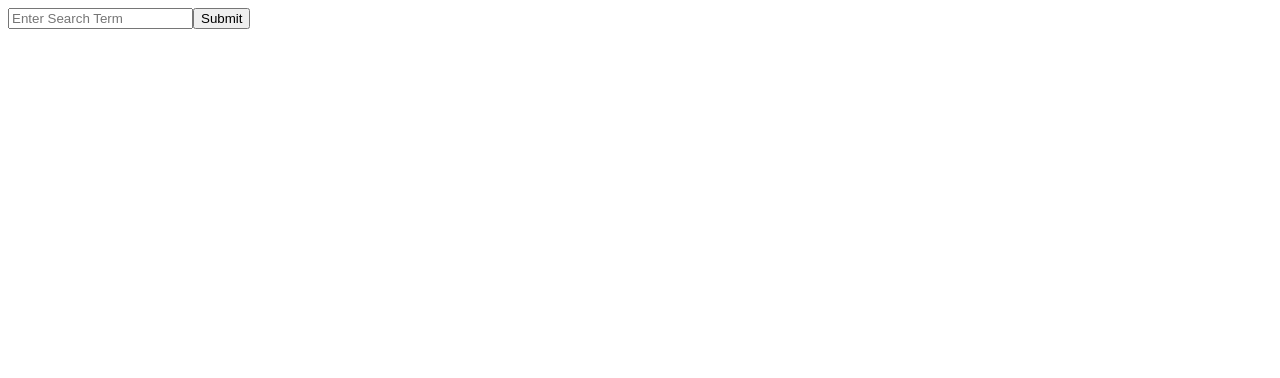
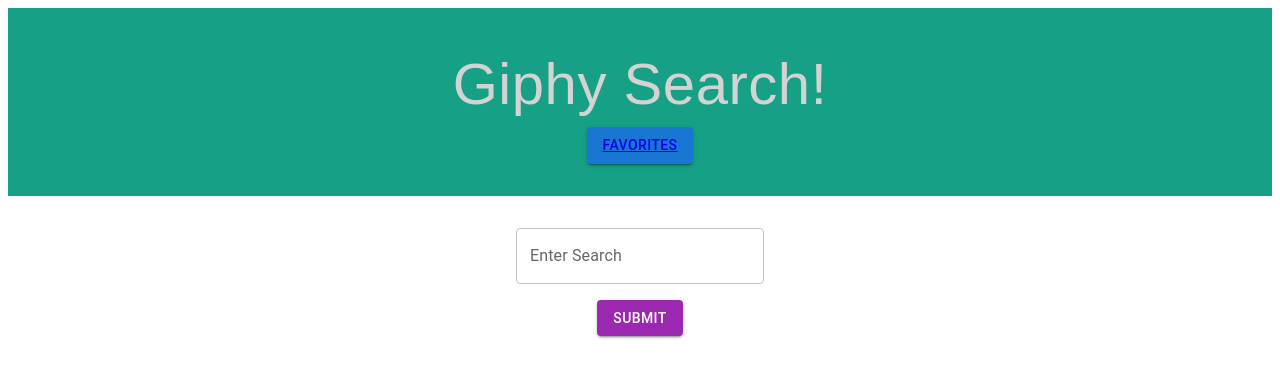
Before and after one commit to danielmrichter/group-giphy-saga-project, a React (Vite) app: page /#/ in a window 1280 px wide. Shown: the top 378 px of the page. Built offline with nearby package versions, Linux system fonts and the light colour scheme.

Commit message:
styling of search and header and nav

```diff
--- a/src/components/App/App.jsx
+++ b/src/components/App/App.jsx
@@ -1,10 +1,12 @@
 import { HashRouter as Router, Route, Link } from "react-router-dom";
 import Search from "../Search/Search.jsx";
 import Favorites from "../Favorites/Favorites";
+import Header from "../Header/Header.jsx"
 
 function App() {
   return (
     <Router>
+      <Header />
       <Route exact path="/">
         <Search />
       </Route>
--- a/src/components/Header/Header.jsx
+++ b/src/components/Header/Header.jsx
@@ -1,12 +1,32 @@
+import { Link, useLocation } from "react-router-dom";
+import { Button, Box, Typography } from "@mui/material";
 
-
-const Header () {
-
+function Header () {
+  const location = useLocation();
+  const currentPath = location.pathname
+ const selectLink= () => {
+  if(currentPath === '/'){
+    return(
+    <Link to="/favorites">Favorites</Link>)
+  }
+  else if(currentPath === '/favorites'){
+    return(
+    <Link to="/">Search</Link>)
+  }
+ }
 
     return(
-        <div>
-          <h1>Giphy Search!</h1>
-        </div>
+        <Box
+        display="flex"
+        flexDirection="column"
+        alignItems="center"
+        paddingTop={4}
+        paddingBottom={4}
+        marginBottom={4}
+        bgcolor="#16a085">
+          <Typography fontFamily="sans-serif" fontSize={58} style={{color: "lightgray"}}>Giphy Search!</Typography>
+          <Button variant="contained">{selectLink()}</Button>
+        </Box>
     )
 }
 
--- a/src/components/Search/Search.jsx
+++ b/src/components/Search/Search.jsx
@@ -5,6 +5,7 @@
 import {
   Box,
   Typography,
+  TextField, Button
 } from "@mui/material";
 
 function Search() {
@@ -25,16 +26,22 @@
     <div>
 
       <form onSubmit={searchGiphy}>
-        <input
+      <Box display="flex" flexDirection="column" alignItems="center">
+        <TextField
+        label="Enter Search"
+        sx={{
+          marginBottom: 2
+        }}
           type="text"
           value={searchTerm}
           onChange={(event) => {
             setSearchTerm(event.target.value);
           }}
-          placeholder="Enter Search Term"
-        />
-        <button>Submit</button>
+        > </TextField>
+        <Button variant="contained" color="secondary" type="submit">Submit</Button>
+      </Box>
       </form>
+
       <SearchList />
     </div>
   );
```
